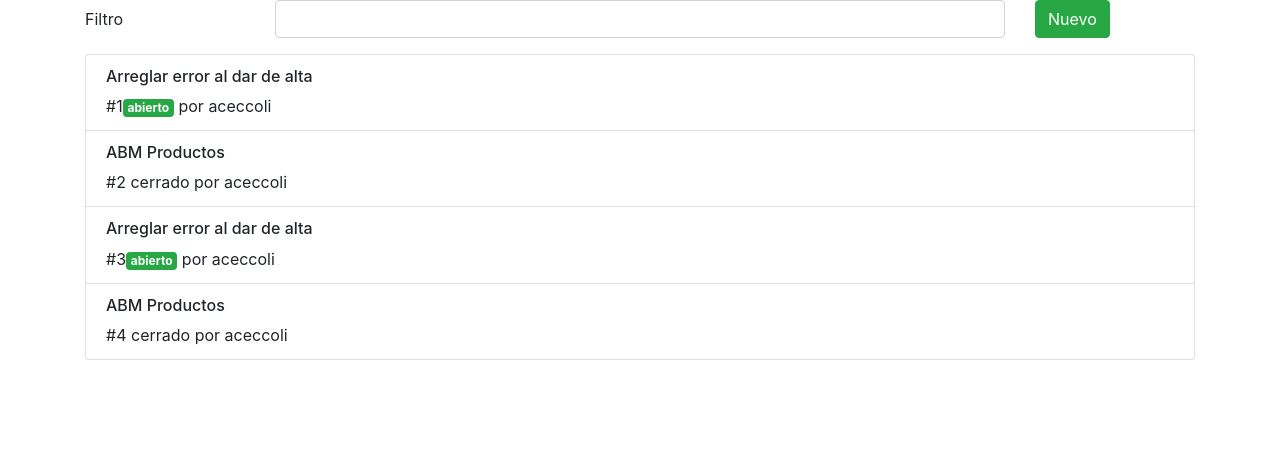
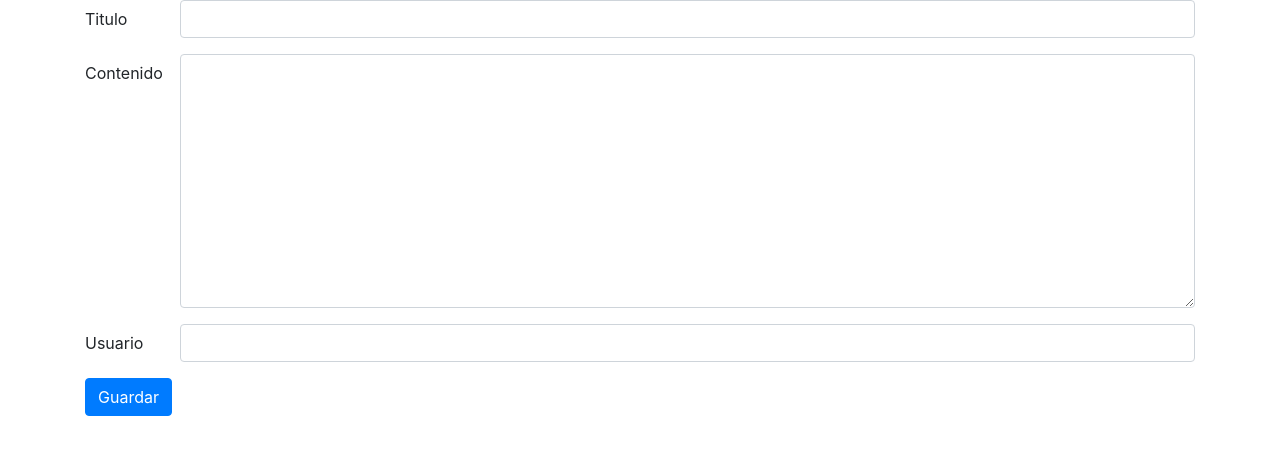
Before and after one commit to lisa07marin/react-issues, a React (Create React App) app: page /issues/new in a window 1280 px wide. Shown: the top 454 px of the page. Built offline with nearby package versions, Linux system fonts and the light colour scheme.

Commit message:
newIssue almacenado en LocalStorage y se agrega algunas rutas

```diff
--- a/package.json
+++ b/package.json
@@ -8,6 +8,7 @@
     "@testing-library/user-event": "^7.2.1",
     "bootstrap": "^4.4.1",
     "formik": "^2.1.4",
+    "moment": "^2.24.0",
     "react": "^16.13.0",
     "react-bootstrap": "^1.0.0-beta.17",
     "react-dom": "^16.13.0",
--- a/src/Issue.jsx
+++ b/src/Issue.jsx
@@ -1,38 +1,64 @@
 import React from "react";
 import IssueFilter from "./IssueFilter";
 import IssueList from "./IssueList";
-import { sampleData } from "./sampleData";
+import IssueNew from "./IssueNew";
+import { listIssues } from "./sampleData";
+import { withRouter, Route, Switch } from "react-router-dom";
 class Issue extends React.Component {
   constructor(props) {
     super(props);
     this.state = {
-      issues: sampleData,
-      issuesFiltrados: sampleData,
-      textFiltro: ""
+      textFiltro: "",
+      issuesFiltrados: []
     };
     this.handleFilterChange = this.handleFilterChange.bind(this);
   }
+  loadIssues() {
+    const issues = listIssues(); //api
+    this.setState({
+      issues: issues,
+      issuesFiltrados: issues
+    });
+  }
 
-  handleFilterChange(e) { //filtro q generalmente se hace en el backend
+  componentDidMount() {
+    this.loadIssues();
+  }
+
+  handleFilterChange(e) {
+    //filtro q generalmente se hace en el backend
     const texto = e.target.value; //traigo el valor en una varianle
-    const filtrados = this.state.issues.filter( //en un array guardo datos filtrados
+    const filtrados = this.state.issues.filter(
+      //en un array guardo datos filtrados
       i => i.titulo.toUpperCase().indexOf(texto.toUpperCase()) !== -1 //filtro por el titulo en mayusculas y texto en mayusculas
     );
-    this.setState({ //actualizo el valor del texto
+    this.setState({
+      //actualizo el valor del texto
       textFiltro: texto,
       issuesFiltrados: filtrados
     });
   }
+//actualizar el listado de issue
+  onNewIssue() {
+    this.loadIssues();
+  }
   render() {
     return (
       <div>
-        <IssueFilter
-          texto={this.state.textFiltro}
-          handleChange={this.handleFilterChange}
-        />
-        <IssueList data={this.state.issuesFiltrados} />
+        <Switch>
+          <Route path={`${this.props.match.path}/new`}>
+            <IssueNew />
+          </Route>
+          <Route exact path={this.props.match.path}>
+            <IssueFilter
+              texto={this.state.textFiltro}
+              handleChange={this.handleFilterChange}
+            />
+            <IssueList data={this.state.issuesFiltrados} />
+          </Route>
+        </Switch>
       </div>
     );
   }
 }
-export default Issue;
+export default withRouter(Issue);
--- a/src/IssueFilter.jsx
+++ b/src/IssueFilter.jsx
@@ -1,7 +1,8 @@
 import React from "react";
 import { Row, Col, Form, Button } from "react-bootstrap";
+import { withRouter, Link } from "react-router-dom";
 
-function IssueFilter({texto, handleChange}) {
+function IssueFilter(props) {
   return (
     <Form.Group as={Row}>
       <Form.Label column sm="2">
@@ -11,14 +12,16 @@ function IssueFilter({texto, handleChange}) {
         <Form.Control
           name="filtro"
           type="text"
-          value={texto}
-          onChange={handleChange}
+          value={props.texto}
+          onChange={props.handleChange}
         />
       </Col>
       <Col sm="2">
-        <Button variant="success">Nuevo</Button>
+        <Link to={`${props.match.url}/new`}>
+          <Button variant="success">Nuevo</Button>
+        </Link>
       </Col>
     </Form.Group>
   );
 }
-export default IssueFilter;
+export default withRouter(IssueFilter);
--- a/src/IssueList.jsx
+++ b/src/IssueList.jsx
@@ -1,26 +1,28 @@
 import React from "react";
-import { Badge, ListGroup} from "react-bootstrap";
+import { Badge, ListGroup } from "react-bootstrap";
 
-function IssueList({data}) {
+function IssueList(props) {
   return (
     <div>
       <ListGroup>
-        {data.map(i => (
-          <ListGroup.Item>
+        {props.data.map(i => {
+          return (
+            <ListGroup.Item key={i.id}>
               <h6>{i.titulo}</h6>
               <div>
-              <span>#{i.id}</span>
+                <span>#{i.id} </span>
                 <span>
                   {i.estado === "open" ? (
                     <Badge variant="success">abierto</Badge>
                   ) : (
-                  " cerrado"
+                    <Badge variant="success">cerrado</Badge>
                   )}
                 </span>
                 <span> por {i.usuario}</span>
               </div>
             </ListGroup.Item>
-        ))}
+          );
+        })}
       </ListGroup>
     </div>
   );
--- a/src/IssueNew.jsx
+++ b/src/IssueNew.jsx
@@ -1,11 +1,69 @@
-import React, { Component } from 'react'
+import React from "react";
+import { Formik, Form as FormikForm, Field } from "formik";
+import { Form } from "react-bootstrap";
+import { Col, Row } from "react-bootstrap";
+import { addIssue } from "./sampleData";
+import { withRouter } from "react-router-dom";
+import { Button } from "react-bootstrap";
 
-export default class IssueNew extends Component {
-    render() {
-        return (
-            <div>
+class IssueNew extends React.Component {
+  constructor(props) {
+    super(props);
+    this.state = {};
+    this.onSubmit = this.onSubmit.bind(this);
+  }
+  onSubmit(values, { setSubmitting }) {
+    addIssue(values);
+    setSubmitting(false);
+    this.props.onNewIssue();
+  }
+  render() {
+    const initialValues = {
+      titulo: "",
+      contenido: "",
+      usuario: ""
+    };
 
-            </div>
-        )
-    }
+    return (
+      <Formik initialValues={initialValues} onSubmit={this.onSubmit}>
+        {({ isSubmitting }) => (
+          <Form as={FormikForm}>
+            <Form.Group as={Row}>
+              <Form.Label column sm="2" lg="1">
+                Titulo
+              </Form.Label>
+              <Col sm="10" lg="11">
+                <Form.Control name="titulo" required as={Field} />
+              </Col>
+            </Form.Group>
+            <Form.Group as={Row}>
+              <Form.Label column sm="2" lg="1">
+                Contenido
+              </Form.Label>
+              <Col sm="10" lg="11">
+                <Form.Control
+                  name="contenido"
+                  component="textarea"
+                  rows="10"
+                  as={Field}
+                />
+              </Col>
+            </Form.Group>
+            <Form.Group as={Row}>
+              <Form.Label column sm="2" lg="1">
+                Usuario
+              </Form.Label>
+              <Col sm="10" lg="11">
+                <Form.Control name="usuario" required as={Field} />
+              </Col>
+            </Form.Group>
+            <Button type="submit" disabled={isSubmitting}>
+              Guardar
+            </Button>
+          </Form>
+        )}
+      </Formik>
+    );
+  }
 }
+export default withRouter(IssueNew);
--- a/src/sampleData.js
+++ b/src/sampleData.js
@@ -1,3 +1,4 @@
+import moment from "moment";
 export const sampleData = [
   {
     id: 1,
@@ -36,3 +37,60 @@ export const sampleData = [
     modificado: 1579587883
   }
 ];
+
+//retorna un json con los issues almacenados localmente
+function load() {
+  const issuesStr = localStorage.getItem("issues");
+  if (issuesStr) {
+    return JSON.parse(issuesStr);
+  }
+  return [];
+}
+//guarda la lista de issues
+function save(issues) {
+  localStorage.setItem("issues", JSON.stringify(issues));
+}
+
+export function listIssues() {
+  return load();
+}
+//recibe un issue y le asigna los valores faltantes
+export function addIssue(issue) {
+  const issues = load();
+
+  issue.id = issues.length + 1;
+  issue.fecha = moment().unix();
+  issue.estado = "open";
+
+  issues.push(issue);
+  save(issues);
+}
+//recibe un id y lo busca en el json
+export function get(id) {
+  const issues = load();
+  const filtered = issues.filter(i => i.id === id);
+  if (filtered.length > 0) return filtered[0];
+  return null;
+}
+//recibe un id, lo busca en el json, y cambia el estado a cerrado
+export function close(id) {
+  const issues = load();
+  const filtered = issues.filter(i => i.id === id);
+  if (filtered.length > 0) {
+    const issue = filtered[0];
+    issue.estado = "closed";
+    issue.modificado = moment().unix();
+    save(issues);
+  }
+}
+//recibe un id, lo busca en el json y cambia estado a abierto
+export function reopen(id) {
+  const issues = load();
+  const filtered = issues.filter(i => i.id === id);
+  if (filtered.length > 0) {
+    const issue = filtered[0];
+    issue.estado = "open";
+    issue.modificado = moment().unix();
+    save(issues);
+  }
+}
```
Also changed, not shown: 1 other file (tests, documents, lock files or other folders). Lines whose indentation alone changed are shown as unchanged.
